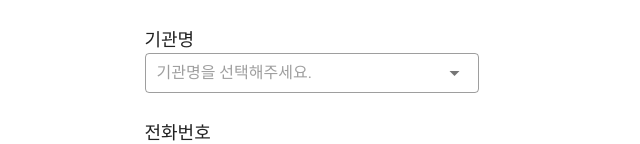
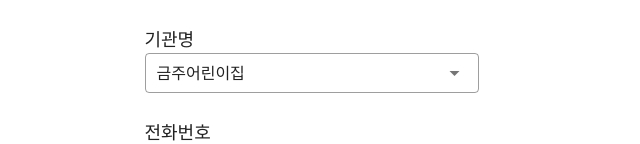
Before and after one commit to kcs1580/gumcheon_front, a Vue app: page /report/1 in a window 1280 px wide. Shown: the part 580-724 px from the top of the page, without its empty margins (320-960 px from the left). Built offline with nearby package versions, Linux system fonts and the light colour scheme; what vue-moment would draw is missing.

Commit message:
qr코드 수정

```diff
--- a/src/views/user/report.vue
+++ b/src/views/user/report.vue
@@ -201,14 +201,7 @@ export default {
     };
   },
   created() {},
-  mounted() {
-    if (this.$route.params.fcat) {
-      this.cgroup = this.$route.params.fcat;
-    }
-    if (this.$route.params.fid) {
-      this.fid = this.$route.params.fid;
-    }
-  },
+  mounted() {},
 };
 </script>
 
```
Also changed, not shown: src/views/user/report2.vue (+5 -16 lines).
